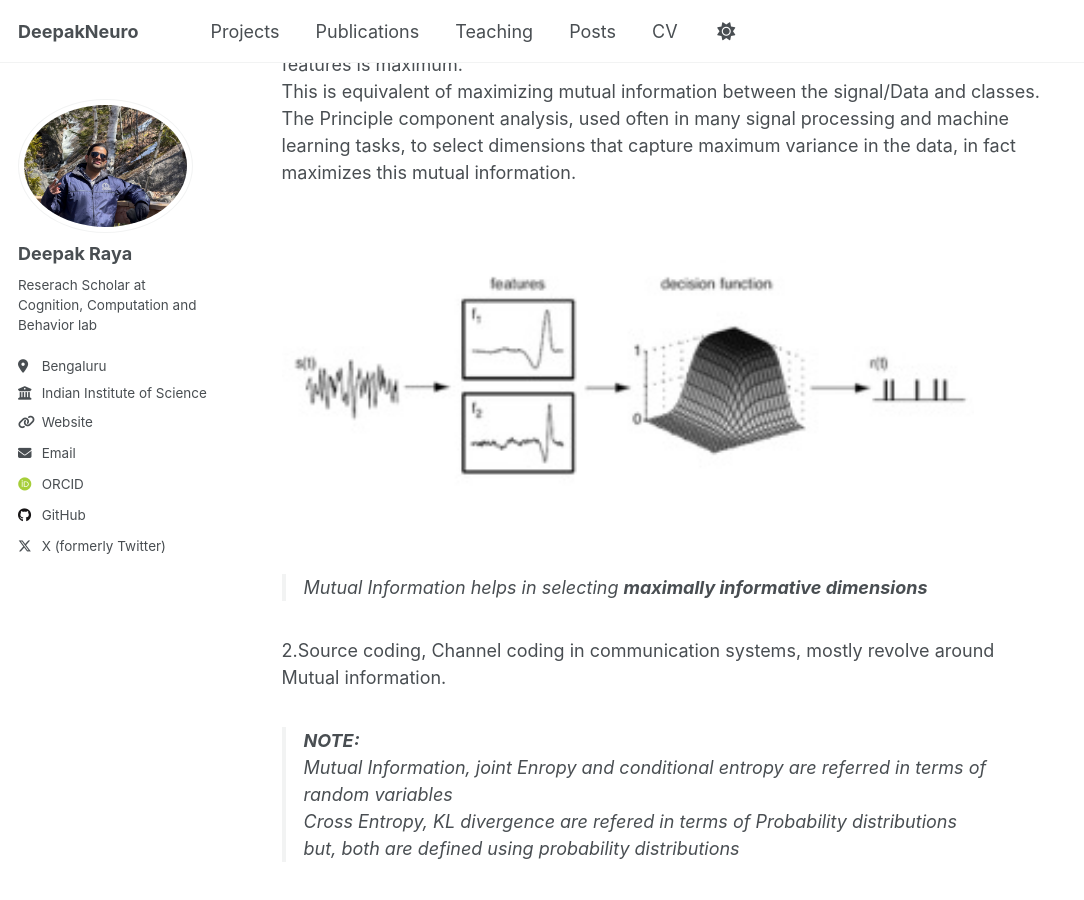
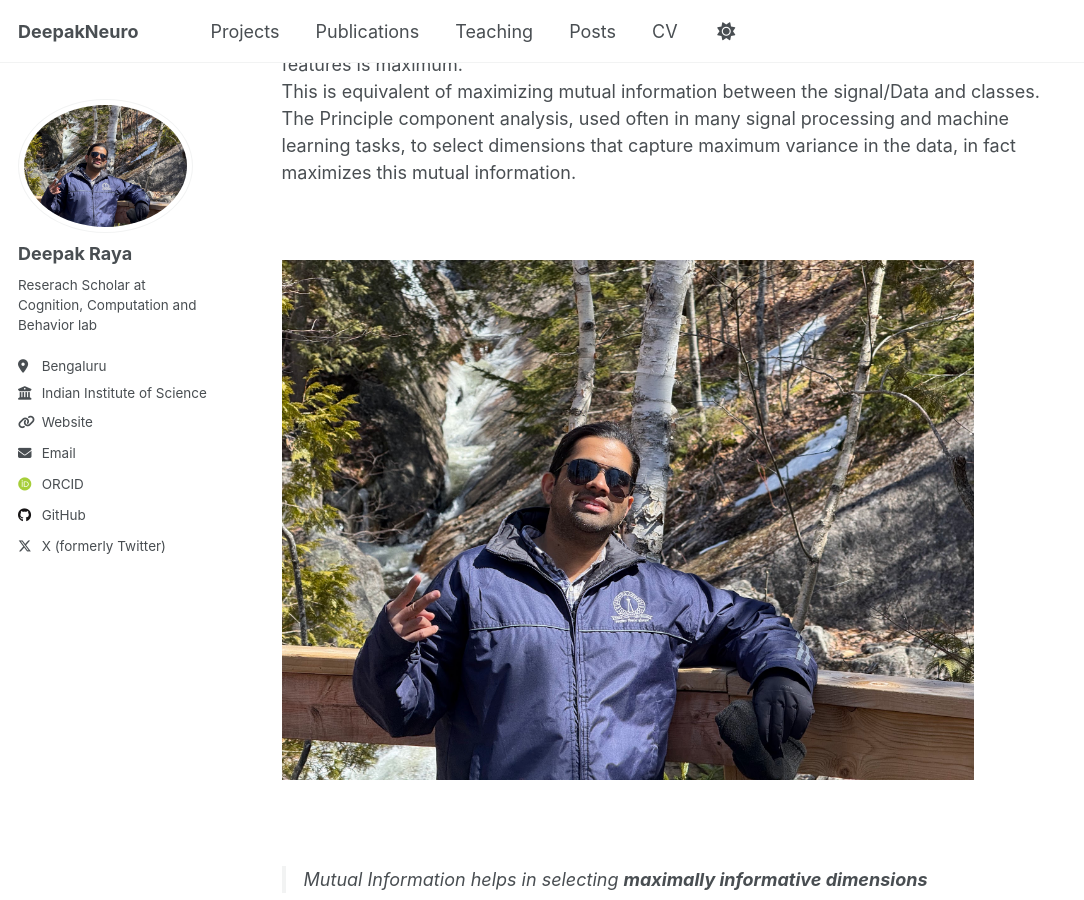
Before and after one commit to DeepakNeuro/DeepakNeuro, a Jekyll site: the page built from _posts/2020-06-02-relation-MI-KL-CEloss.md, in a window 1280 px wide and 900 px high, scrolled down 2420 px. Shown: the whole window, without its empty margins (0-1084 px from the left). Built offline with Jekyll 4.4.1, drawn with Linux system fonts in a browser that asks for light colours; some web fonts are replaced; a script that is not in the unit is left out.

Commit message:
Update 2020-06-02-relation-MI-KL-CEloss.md

```diff
--- a/_posts/2020-06-02-relation-MI-KL-CEloss.md
+++ b/_posts/2020-06-02-relation-MI-KL-CEloss.md
@@ -72,7 +72,7 @@ variance in the data, in fact maximizes this mutual information.<br/>
 
 <br/>
 
-<img src="/images/linear_filtering.jpeg" title="linearfiltering" width="90%"/>
+<img src="/images/profile.jpg" title="linearfiltering" width="90%"/>
 
 <br/>
 <!-- <figcaption> Src: Larry F Abbot, Theoretical Neuroscience </figcaption> <br/> -->
```
